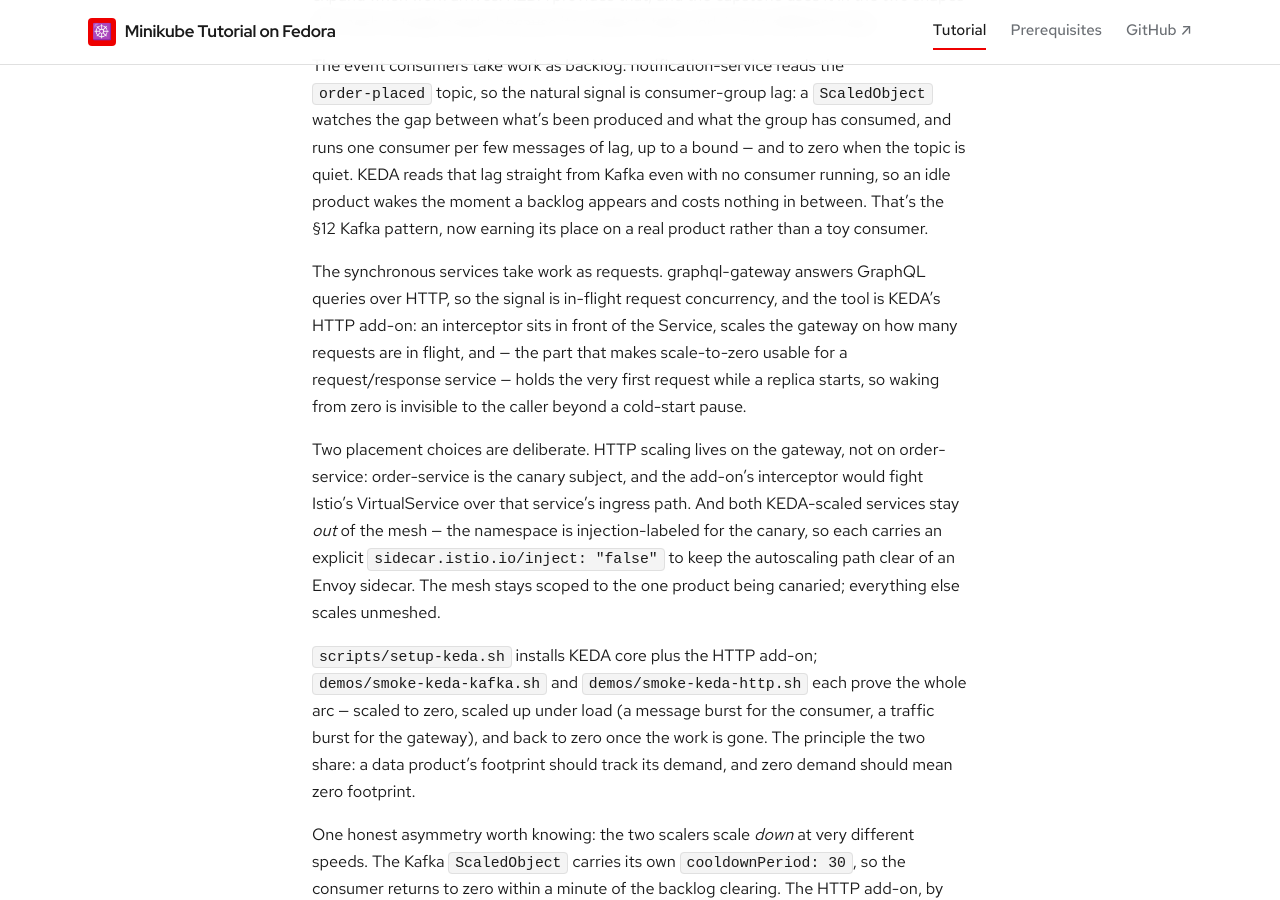
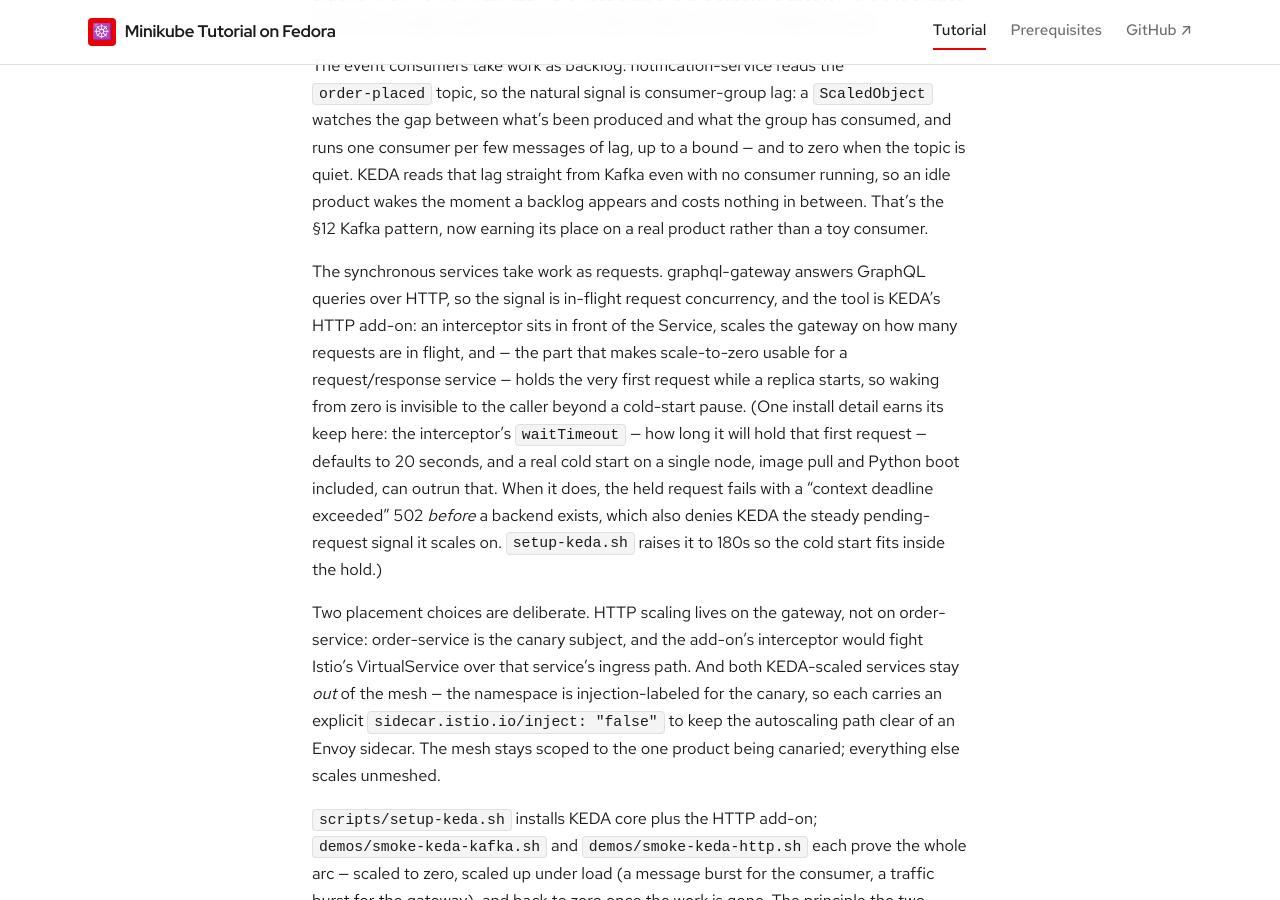
Before and after one commit to patterncatalyst/minikube-on-fedora, a Jekyll site: the page built from _docs/17-capstone.md, in a window 1280 px wide and 900 px high, scrolled down 25580 px. Built offline with Jekyll 4.4.1, drawn with Linux system fonts in a browser that asks for light colours; some web fonts are replaced.

Commit message:
r28.2: raise KEDA HTTP interceptor waitTimeout to 180s (cold-start hold)

```diff
--- a/_docs/17-capstone.md
+++ b/_docs/17-capstone.md
@@ -999,7 +999,13 @@ is KEDA's HTTP add-on: an interceptor sits in front of the Service, scales the
 gateway on how many requests are in flight, and — the part that makes
 scale-to-zero usable for a request/response service — holds the very first
 request while a replica starts, so waking from zero is invisible to the caller
-beyond a cold-start pause.
+beyond a cold-start pause. (One install detail earns its keep here: the
+interceptor's `waitTimeout` — how long it will hold that first request — defaults
+to 20 seconds, and a real cold start on a single node, image pull and Python boot
+included, can outrun that. When it does, the held request fails with a
+"context deadline exceeded" 502 *before* a backend exists, which also denies KEDA
+the steady pending-request signal it scales on. `setup-keda.sh` raises it to 180s
+so the cold start fits inside the hold.)
 
 Two placement choices are deliberate. HTTP scaling lives on the gateway, not on
 order-service: order-service is the canary subject, and the add-on's interceptor
```
Also changed, not shown: _plans/capstone-decisions.md (+18 -0 lines), _plans/reconciliation-plan.md (+10 -0 lines), 2 other files.
